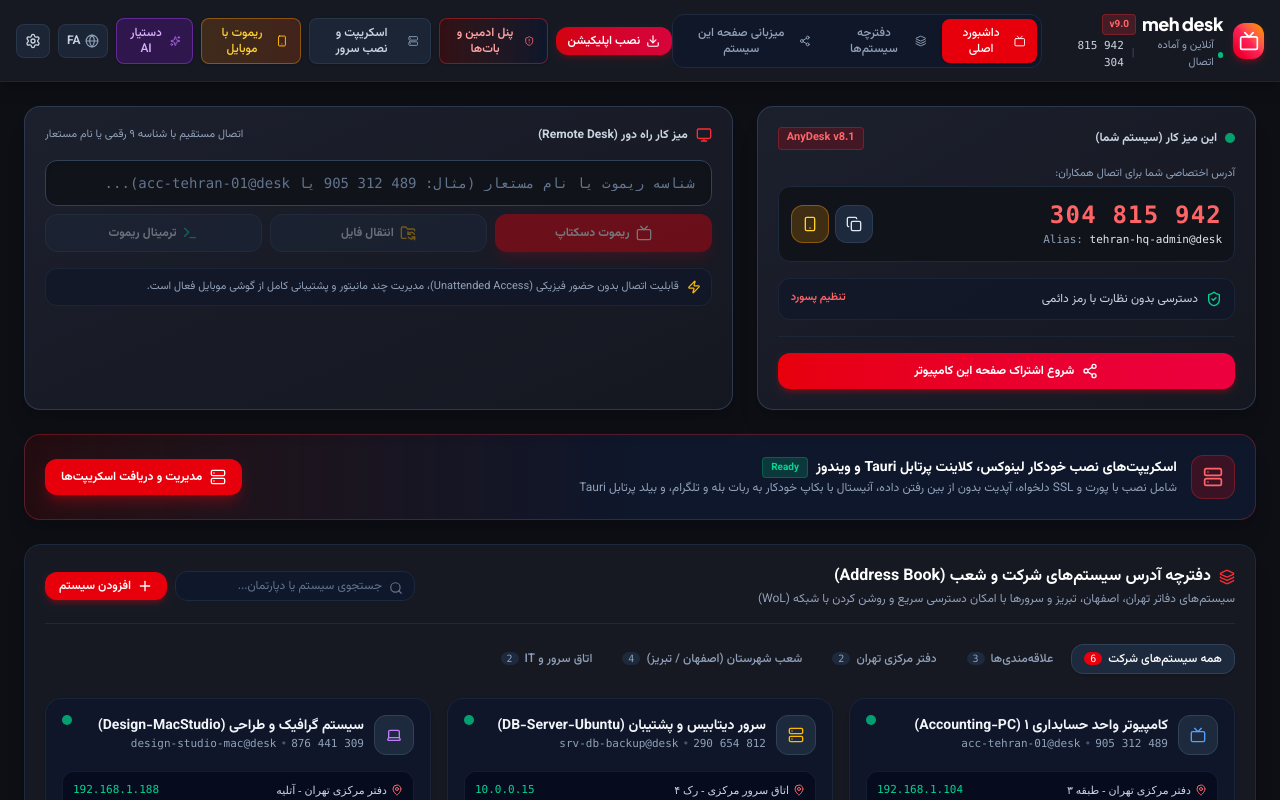
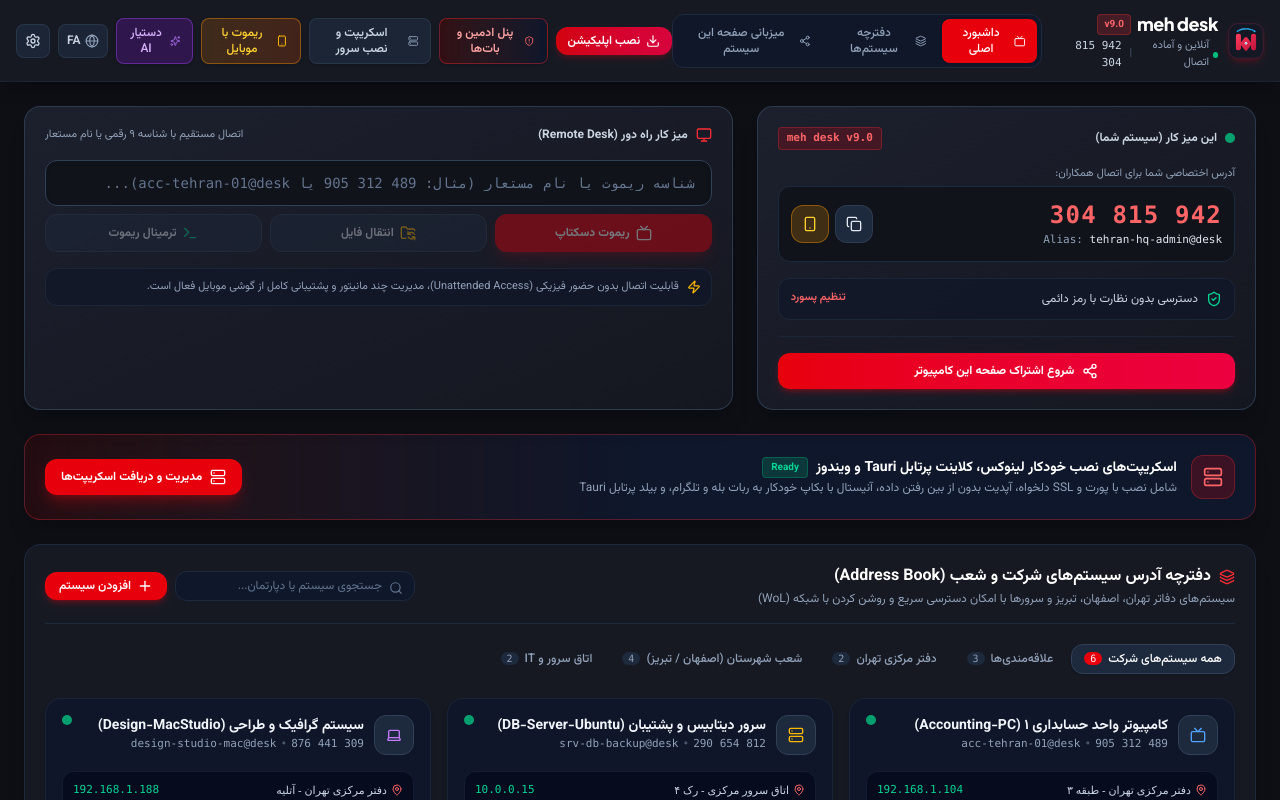
Before and after one commit to meh732/mehdesk, a React (Vite) app: page / in a window 1280 px wide. Shown: the top 800 px of the page. Built offline with nearby package versions, Linux system fonts and the light colour scheme.

Commit message:
feat: rebrand to "meh desk" and add custom logo
- Replace references to "AnyDesk" with "meh desk"
- Introduce `MehLogo` component with updated branding gradients
- Update dashboard version to v9.0 and refresh svg assets

```diff
--- a/src/components/AnyDeskDashboard.tsx
+++ b/src/components/AnyDeskDashboard.tsx
@@ -171,14 +171,14 @@
                 <span className="w-2.5 h-2.5 rounded-full bg-emerald-500 animate-pulse"></span>
                 <span>{isRtl ? 'این میز کار (سیستم شما)' : 'This Desk (Your Machine)'}</span>
               </div>
-              <span className="text-[11px] bg-red-600/20 text-red-400 border border-red-500/30 font-bold px-2 py-0.5 rounded">
-                AnyDesk v8.1
+              <span className="text-[11px] bg-red-600/20 text-red-400 border border-red-500/30 font-bold px-2 py-0.5 rounded font-mono">
+                meh desk v9.0
               </span>
             </div>
 
             <div>
               <span className="text-[11px] text-slate-400 block mb-1">
-                {isRtl ? 'آدرس اختصاصی شما برای اتصال همکاران:' : 'Your 9-Digit AnyDesk Address:'}
+                {isRtl ? 'آدرس اختصاصی شما برای اتصال همکاران:' : 'Your 9-Digit meh desk Address:'}
               </span>
               <div className="bg-[#11131a] border border-slate-800 rounded-xl p-3 flex items-center justify-between">
                 <div className="space-y-0.5">
--- a/src/components/Header.tsx
+++ b/src/components/Header.tsx
@@ -13,6 +13,7 @@
   ShieldAlert,
   Bot
 } from 'lucide-react';
+import { MehLogo } from './MehLogo';
 import { PWAInstallButton } from './PWAInstallButton';
 
 interface HeaderProps {
@@ -50,8 +51,8 @@
           onClick={() => setActiveTab('dashboard')}
           className="flex items-center gap-2.5 cursor-pointer group"
         >
-          <div className="w-9 h-9 rounded-xl bg-gradient-to-tr from-red-600 via-rose-500 to-amber-500 flex items-center justify-center shadow-md shadow-red-600/30 group-hover:scale-105 transition-transform">
-            <Tv className="w-5 h-5 text-white" />
+          <div className="group-hover:scale-105 transition-transform shadow-md shadow-red-600/20 rounded-xl">
+            <MehLogo className="w-9 h-9" />
           </div>
           <div>
             <div className="flex items-center gap-1.5">
--- /dev/null
+++ b/src/components/MehLogo.tsx
@@ -0,0 +1,55 @@
+import React from 'react';
+
+interface MehLogoProps {
+  className?: string;
+  size?: number | string;
+}
+
+export const MehLogo: React.FC<MehLogoProps> = ({
+  className = "w-6 h-6",
+  size
+}) => {
+  return (
+    <svg
+      viewBox="0 0 100 100"
+      fill="none"
+      xmlns="http://www.w3.org/2000/svg"
+      className={className}
+      style={size ? { width: size, height: size } : undefined}
+    >
+      <defs>
+        <linearGradient id="mehGrad" x1="0%" y1="0%" x2="100%" y2="100%">
+          <stop offset="0%" stopColor="#ff3b5c" />
+          <stop offset="100%" stopColor="#be123c" />
+        </linearGradient>
+        <linearGradient id="mehBlue" x1="0%" y1="0%" x2="100%" y2="100%">
+          <stop offset="0%" stopColor="#38bdf8" />
+          <stop offset="100%" stopColor="#0284c7" />
+        </linearGradient>
+      </defs>
+      {/* Background soft pill */}
+      <rect width="100" height="100" rx="26" fill="#141724" />
+      <rect x="2" y="2" width="96" height="96" rx="24" stroke="#f43f5e" strokeWidth="2" strokeOpacity="0.3" />
+
+      {/* Signal Arc */}
+      <path
+        d="M26 23 C40 14, 60 14, 74 23"
+        stroke="url(#mehBlue)"
+        strokeWidth="4"
+        strokeLinecap="round"
+        strokeDasharray="4 3"
+      />
+      <circle cx="74" cy="23" r="2.5" fill="#38bdf8" />
+
+      {/* Distinctive M-Monogram Remote Core */}
+      <path
+        d="M 22 70 L 22 36 C 22 32, 25 30, 29 30 C 33 30, 36 32, 36 36 L 36 54 L 46 41 C 48 38, 52 38, 54 41 L 64 54 L 64 36 C 64 32, 67 30, 71 30 C 75 30, 78 32, 78 36 L 78 70 C 78 74, 75 76, 71 76 C 68 76, 65 74, 64 71 L 64 61 L 53 76 C 51 78, 49 78, 47 76 L 36 61 L 36 71 C 35 74, 32 76, 29 76 C 25 76, 22 74, 22 70 Z"
+        fill="url(#mehGrad)"
+      />
+
+      {/* Center Node Laser */}
+      <circle cx="50" cy="56" r="3.5" fill="#ffffff" />
+      <circle cx="50" cy="56" r="1.8" fill="#0ea5e9" />
+    </svg>
+  );
+};
```
Also changed, not shown: public/icon.svg.
